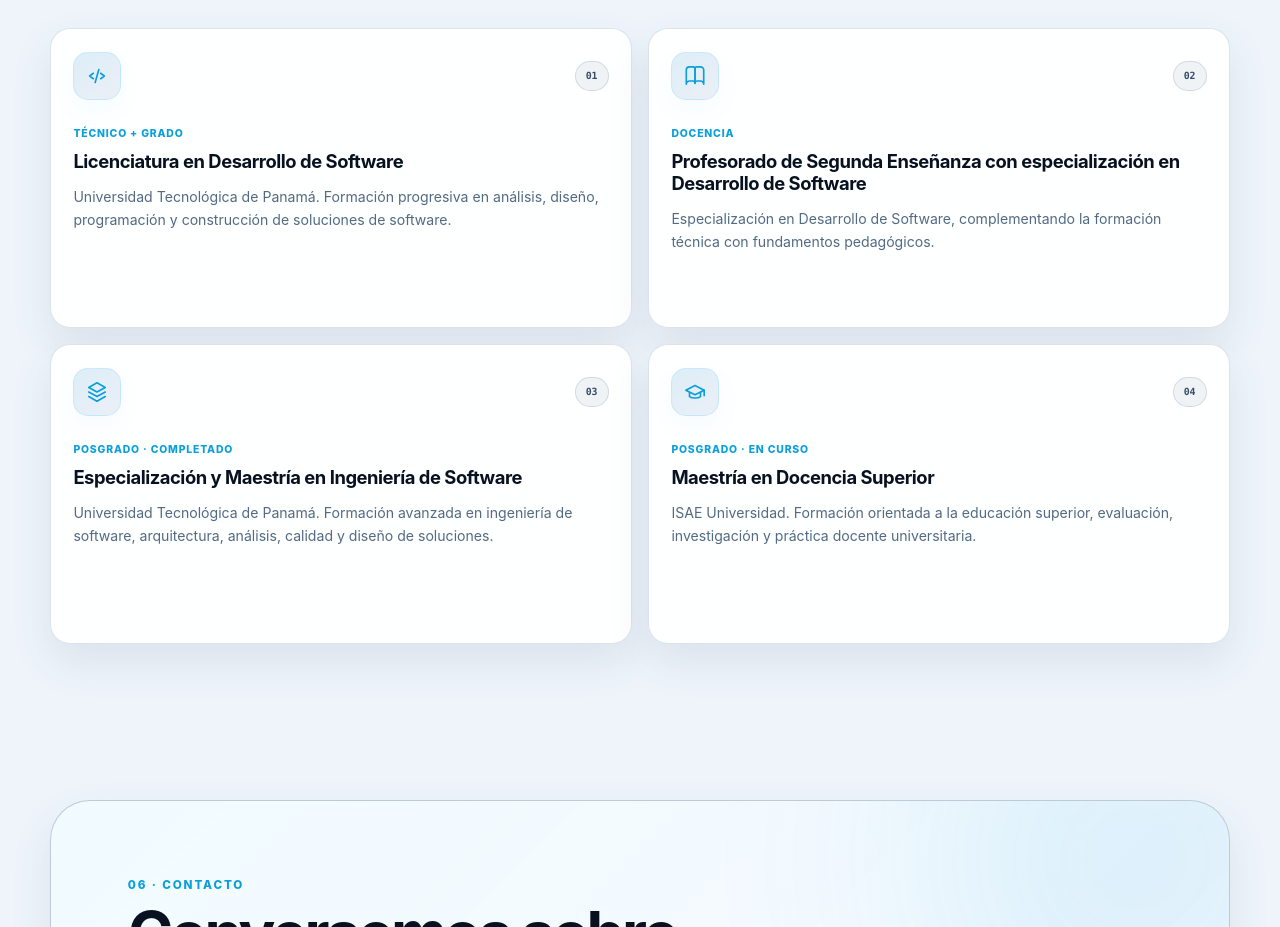
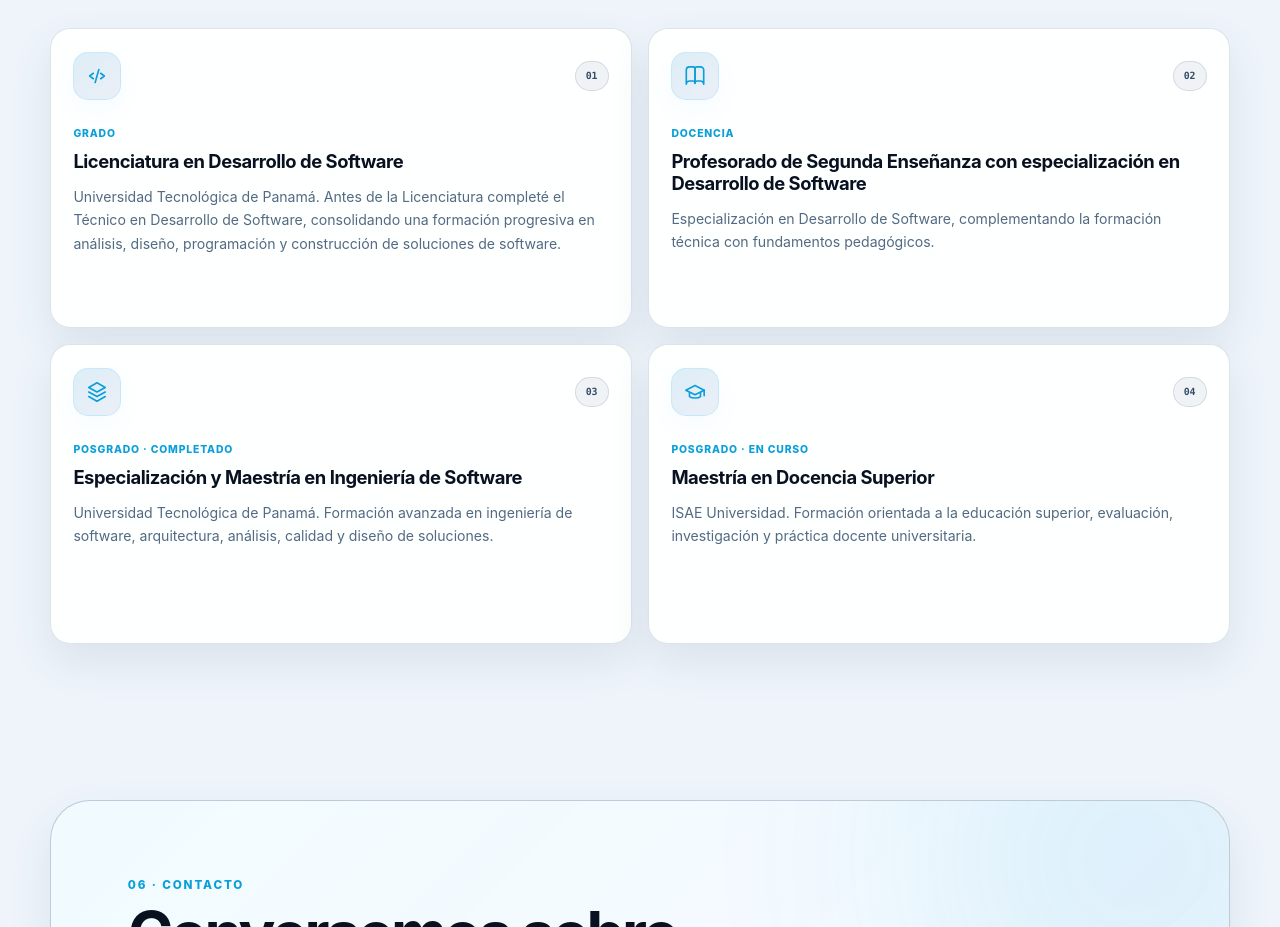
Before and after one commit to DanielDGe/danieldge.github.io, a React (Vite) app: page / in a window 1280 px wide. Shown: the part 5980-6907 px from the top of the page. Built offline with nearby package versions, Linux system fonts and the light colour scheme.

Commit message:
content: integrate software technician into degree description

```diff
--- a/src/data/foundation.js
+++ b/src/data/foundation.js
@@ -163,12 +163,11 @@ export const projectPreview = [
 
 export const educationPreview = [
   {
-    level: 'Técnico + Grado',
+    level: 'Grado',
     title: 'Licenciatura en Desarrollo de Software',
     icon: 'code',
-    path: 'Trayectoria previa: Técnico en Desarrollo de Software',
     description:
-      'Universidad Tecnológica de Panamá. Formación progresiva en análisis, diseño, programación y construcción de soluciones de software.',
+      'Universidad Tecnológica de Panamá. Antes de la Licenciatura completé el Técnico en Desarrollo de Software, consolidando una formación progresiva en análisis, diseño, programación y construcción de soluciones de software.',
   },
   {
     level: 'Docencia',
```
